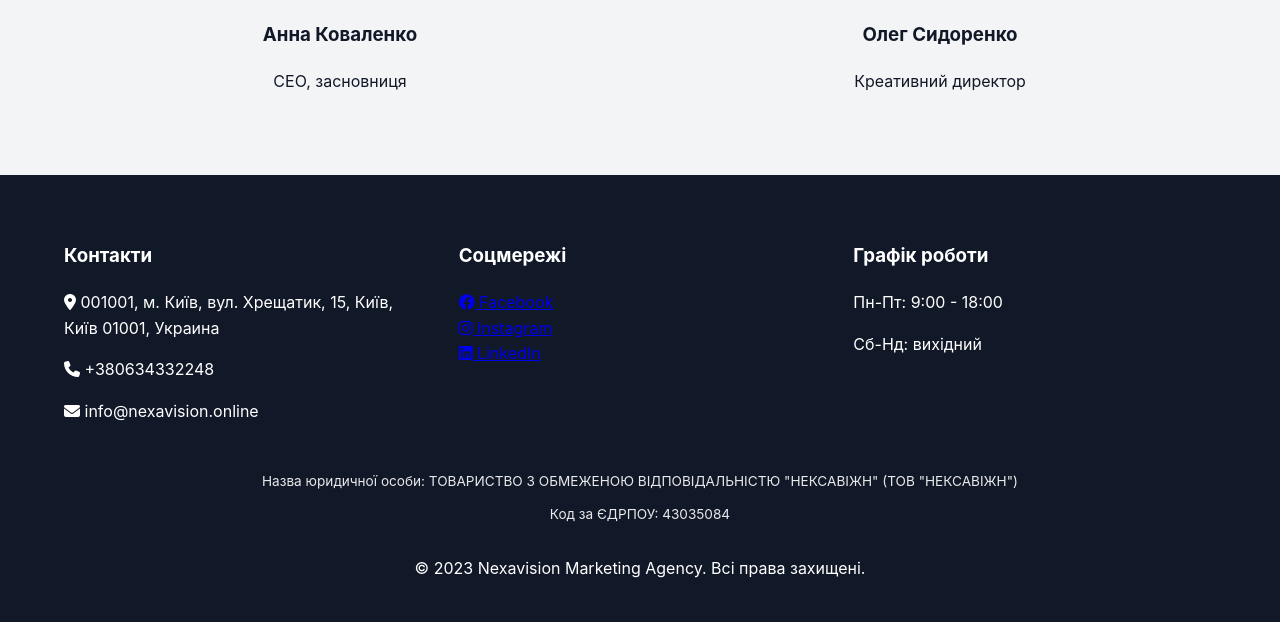
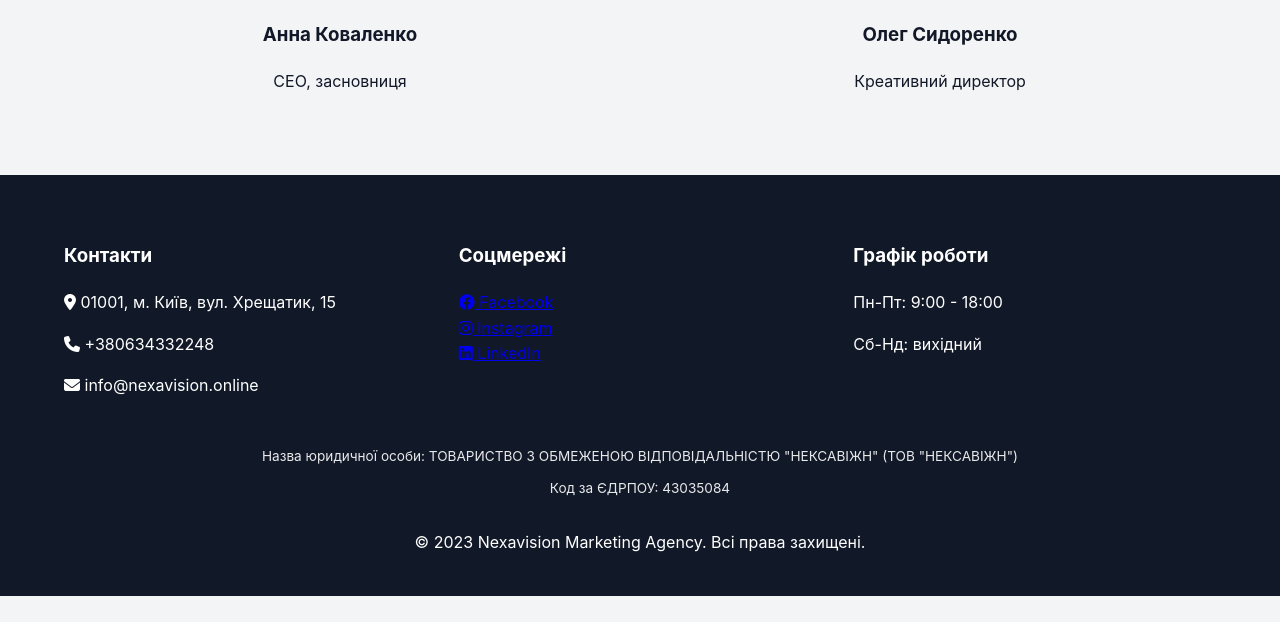
Before and after one commit to Cosmonaut67/nexavision.online, a plain HTML site: page index.html in a window 1280 px wide. Shown: the part 1899-2521 px from the top of the page. After the commit the page ends 2495 px from the top, so only its background shows below. Drawn offline with Linux system fonts and the light colour scheme.

Commit message:
Update index.html

```diff
--- a/index.html
+++ b/index.html
@@ -257,7 +257,7 @@
             <div class="footer-grid">
                 <div>
                     <h3>Контакти</h3>
-                    <p><i class="fas fa-map-marker-alt"></i> 001001, м. Київ, вул. Хрещатик, 15, Київ, Київ 01001, Украина</p>
+                    <p><i class="fas fa-map-marker-alt"></i> 01001, м. Київ, вул. Хрещатик, 15</p>
                     <p><i class="fas fa-phone"></i> +380634332248</p>
                     <p><i class="fas fa-envelope"></i> info@nexavision.online</p>
                 </div>
```
